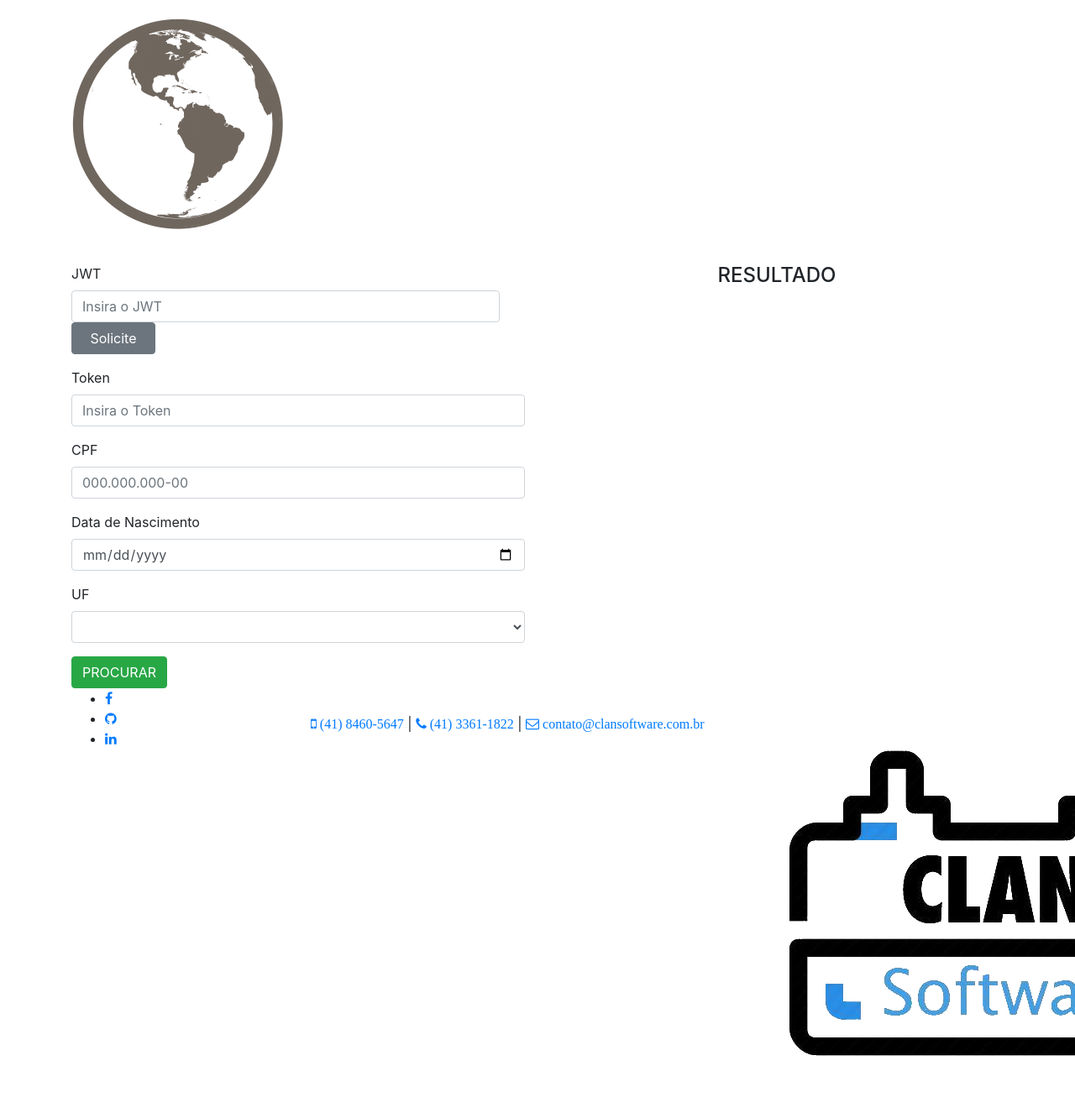
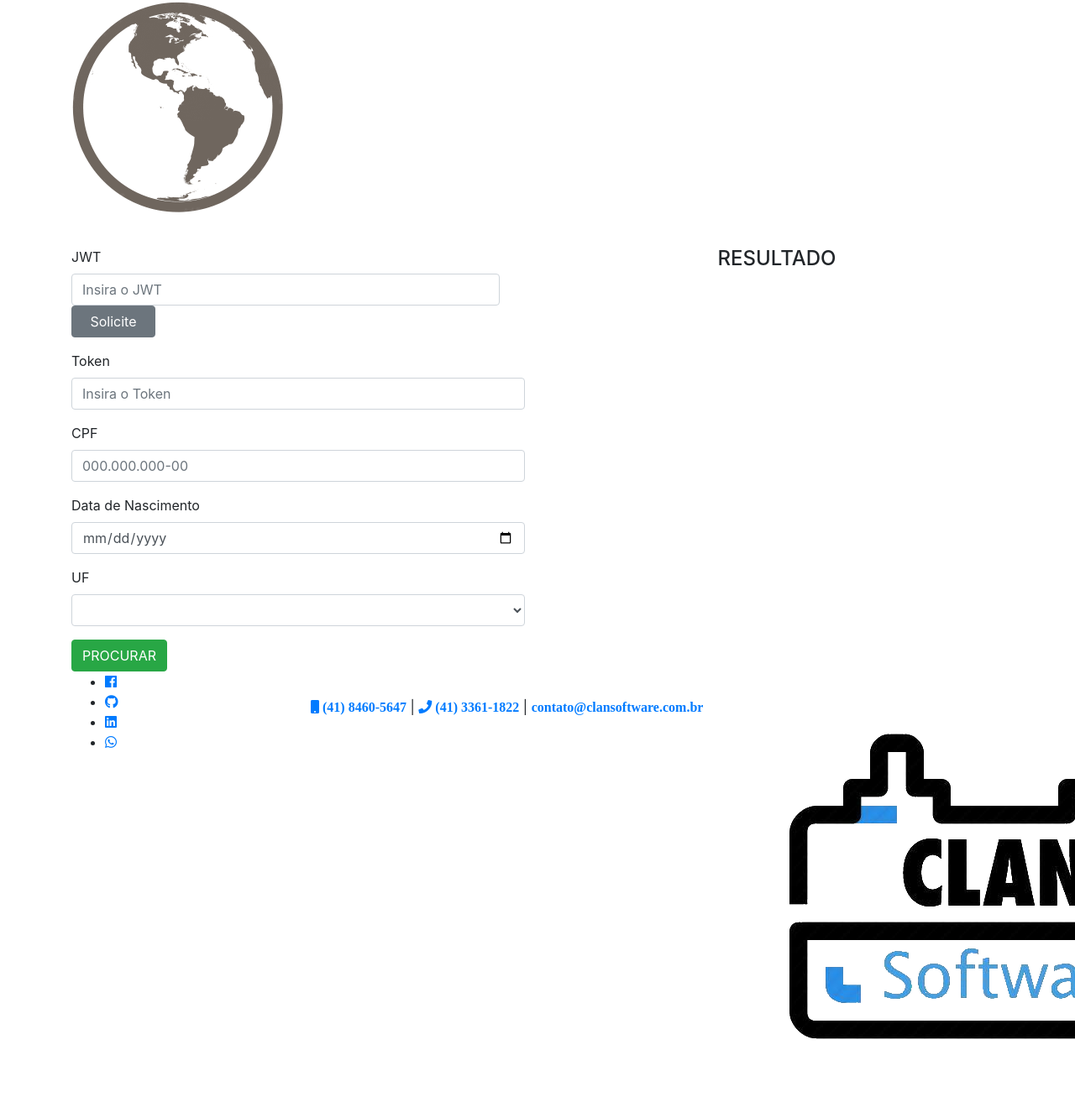
Before and after one commit to clansoftware/Radar-de-CPF, a PHP site: page / in a window 1280 px wide; the page is wider, and only the part inside the window is pictured. Shown: the part 40-1372 px from the top of that part at 84% size. After the commit the page ends 1278 px from the top of that part, so only its background shows below. Run offline with PHP 8.4, Linux system fonts and the light colour scheme; some libraries are stand-ins or nearby versions.

Commit message:
with screen

```diff
--- a/index.php
+++ b/index.php
@@ -5,7 +5,7 @@
     <link rel="shortcut icon" href="img/favicon.ico" sizes="16x16">
     <link rel="stylesheet" type="text/css" href="vendor/twbs/bootstrap/dist/css/bootstrap.css">
     <link rel="stylesheet" type="text/css" href="vendor/twbs/bootstrap/dist/css/style.css">
-    <link rel="stylesheet" href="https://netdna.bootstrapcdn.com/font-awesome/4.0.3/css/font-awesome.css">
+    <link rel="stylesheet" href="https://use.fontawesome.com/releases/v5.0.1/css/all.css">
     <script type="text/javascript" src="vendor/components/jquery/jquery.js"></script>
     <script type="text/javascript" src="vendor/components/jquery/jquery.mask.js"></script>
     <script type="text/javascript" src="vendor/twbs/bootstrap/dist/js/script.js"></script>
@@ -19,7 +19,6 @@
             <a href="#" id="anti"><b>ANTI-FRAUDE</b></a>
         </div>
     </section>
-    <div style="height: 20px"></div>
     <section id="section_busca">
         <div class="container" id="loading_gif">
             <div>
@@ -99,10 +98,10 @@
 			</div>
 		</div>
 	</section>
-	<section id="section_completa" style="display: none">
+	<section id="section_completa" class="hide">
 
 	</section>
-	<section id="section_anti" style="display: none">
+	<section id="section_anti" class="hide">
 
 	</section>
 </body>
@@ -110,9 +109,10 @@
 		<div class="row footer">
 			<div class="col-md-3">
 				<ul class="social_icon">
-                    <li><a href="https://www.facebook.com/clansoftware/" target="_BLANK"><i class="fa fa-facebook" aria-hidden="true"></i></a></li>
-                    <li><a href="https://github.com/clansoftware" target="_BLANK"><i class="fa fa-github" aria-hidden="true"></i></a></li>
-                    <li><a href="https://www.linkedin.com/company/clan-software" target="_BLANK"><i class="fa fa-linkedin" aria-hidden="true"></i></a></li>
+                    <li><a href="https://www.facebook.com/clansoftware/" target="_BLANK"><i class="fab fa-facebook" aria-hidden="true"></i></a></li>
+                    <li><a href="https://github.com/clansoftware" target="_BLANK"><i class="fab fa-github" aria-hidden="true"></i></a></li>
+                    <li><a href="https://www.linkedin.com/company/clan-software" target="_BLANK"><i class="fab fa-linkedin" aria-hidden="true"></i></a></li>
+                    <li><a href="https://api.whatsapp.com/send?phone=554184605647" target="_BLANK"><i class="fab fa-whatsapp" aria-hidden="true"></i></a></li>
         		</ul>
         	</div>
 			<div class="titlepage col-md-6">
```
Also changed, not shown: README.md, img/Screenshot(2).png (added).
